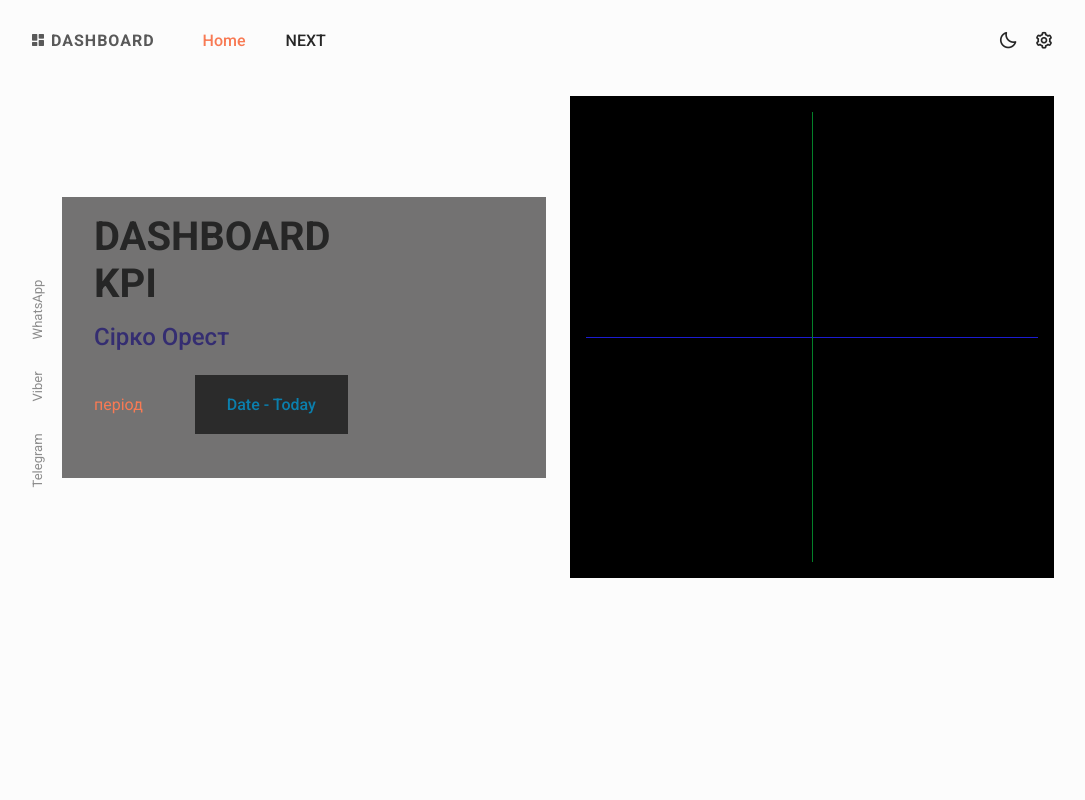
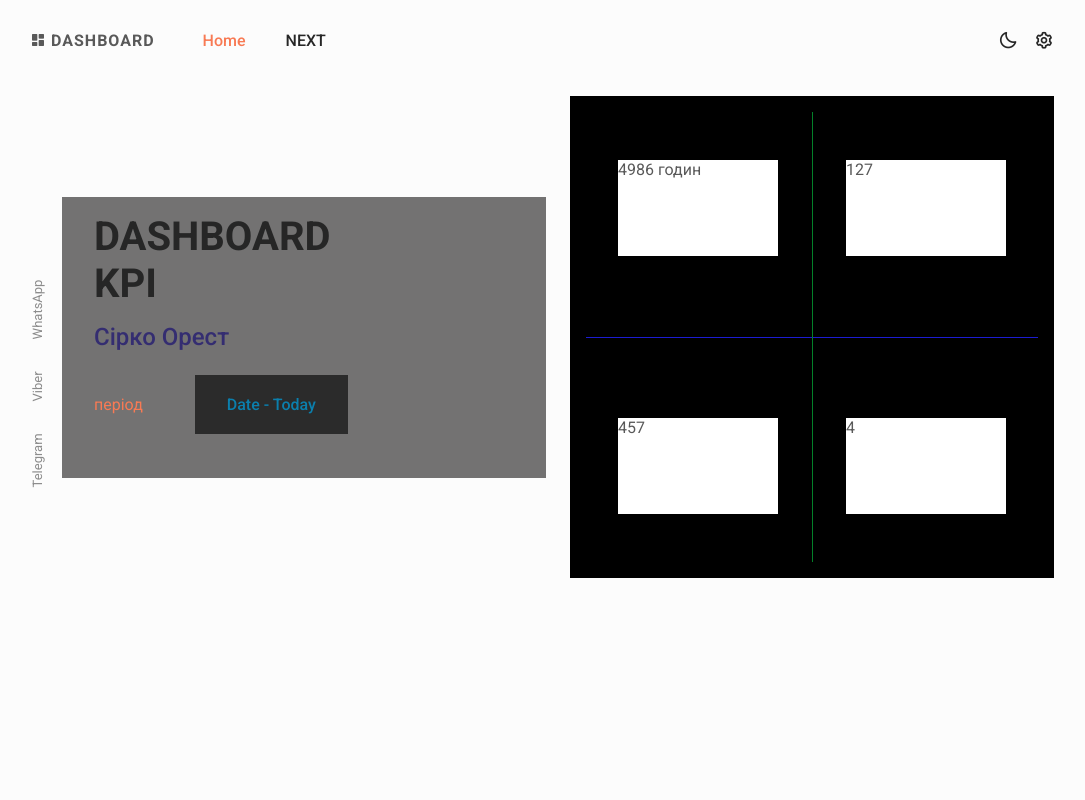
Before and after one commit to Pol9k/dashboards, a plain HTML site: page index.html in a window 1280 px wide. Shown: the top 800 px of the page, without its empty margins (98-1183 px from the left). Drawn offline with nearby package versions, Linux system fonts and the light colour scheme.

Commit message:
Add files via upload

```diff
--- a/assets/css/styles.css
+++ b/assets/css/styles.css
@@ -366,7 +366,29 @@ body.dark-theme{
   top: 0;
   background-color: #038029;
 }
+.home__dashboard-box--block {
+  position: absolute;
+  background: #fff;
+  width: 10rem;
+  height: 6rem;
 
+}
+#block1{
+  left: 2rem;
+  top: 3rem;
+}
+#block2{
+  right: 2rem;
+  top: 3rem;
+}
+#block3{
+  left: 2rem;
+  bottom: 3rem;
+}
+#block4{
+  right: 2rem;
+  bottom: 3rem;
+}
 
 
 .home__title{
--- a/index.html
+++ b/index.html
@@ -102,6 +102,10 @@
                         <div class="home__dashboard-box">
                           <div class="axis x-axis"></div>
                           <div class="axis y-axis"></div>
+                          <div class="home__dashboard-box--block" id="block1">4986 годин</div>
+                          <div class="home__dashboard-box--block" id="block2">127</div>
+                          <div class="home__dashboard-box--block" id="block3">457</div>
+                          <div class="home__dashboard-box--block" id="block4">4</div>
                         </div>
                       </div>
                     </div>
```
